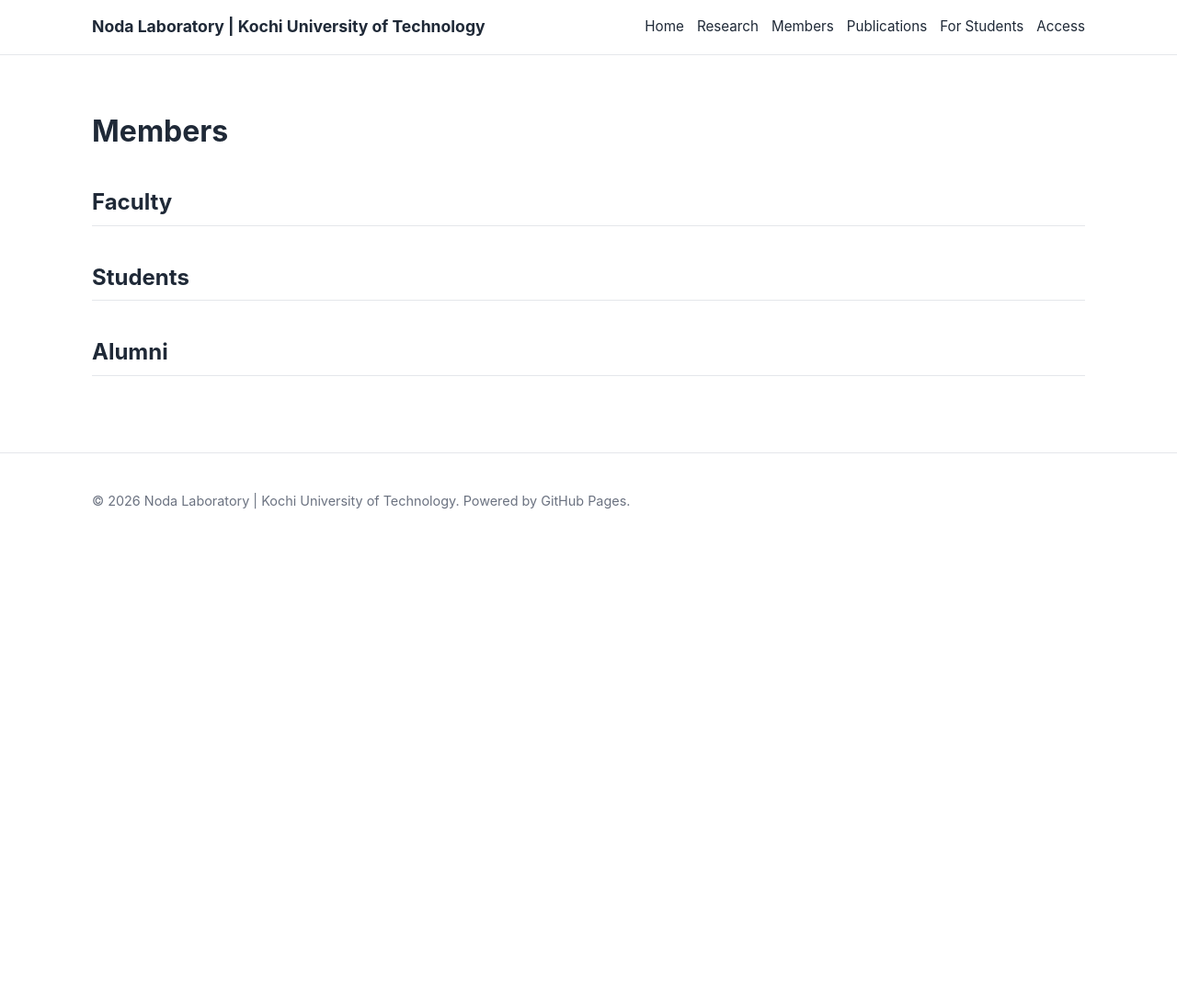
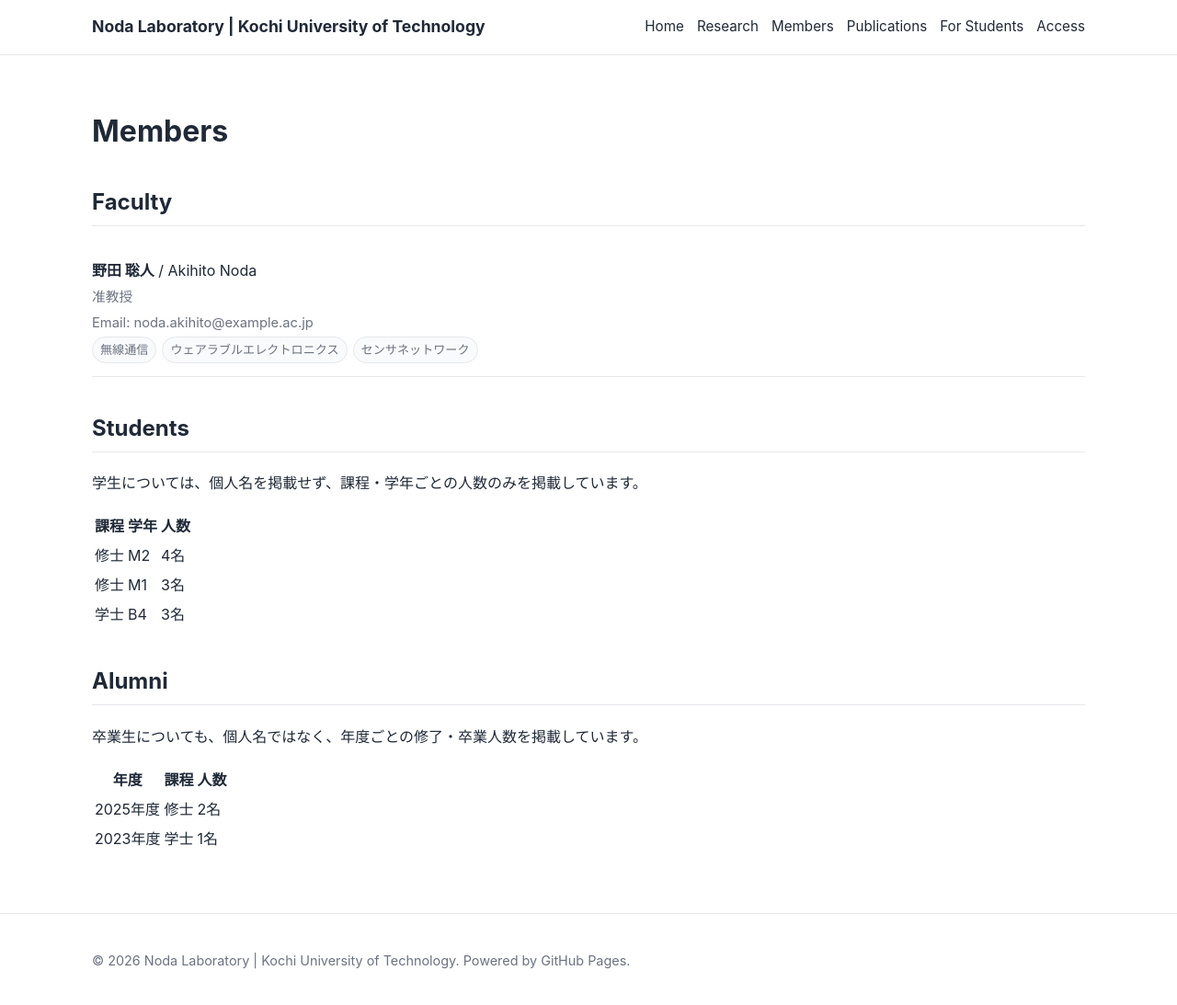
Before and after one commit to akihito-noda/lab-website, a Jekyll site: the page built from members.md, in a window 1280 px wide and 1096 px high. Shown: the top 1093 px of the window at 92% size. Built offline with Jekyll 4.4.1, drawn with Linux system fonts in a browser that asks for light colours.

Commit message:
Update members.md

```diff
--- a/members.md
+++ b/members.md
@@ -9,41 +9,66 @@ permalink: /members/
 ## Faculty
 
 <ul class="member-list">
-{% for m in site.data.members %}
-{% if m.group == "faculty" %}
+{% for m in site.data.members.faculty %}
   <li>
-    <strong>{{ m.name }}</strong>{% if m.name_en %} / {{ m.name_en }}{% endif %}<br>
+    <strong>{% if m.url %}<a href="{{ m.url }}">{{ m.name }}</a>{% else %}{{ m.name }}{% endif %}</strong>{% if m.name_en %} / {{ m.name_en }}{% endif %}<br>
     <span class="meta">{{ m.role }}</span><br>
     {% if m.email %}<span class="meta">Email: {{ m.email }}</span><br>{% endif %}
     {% for tag in m.interests %}<span class="tag">{{ tag }}</span>{% endfor %}
   </li>
-{% endif %}
 {% endfor %}
 </ul>
 
 ## Students
 
-<ul class="member-list">
-{% for m in site.data.members %}
-{% if m.group == "students" %}
-  <li>
-    <strong>{{ m.name }}</strong><br>
-    <span class="meta">{{ m.role }}</span><br>
-    {% for tag in m.interests %}<span class="tag">{{ tag }}</span>{% endfor %}
-  </li>
+<p>学生については、個人名を掲載せず、課程・学年ごとの人数のみを掲載しています。</p>
+
+<table>
+  <thead>
+    <tr>
+      <th>課程</th>
+      <th>学年</th>
+      <th>人数</th>
+    </tr>
+  </thead>
+  <tbody>
+{% for group in site.data.members.students %}
+{% for grade in group.grades %}
+{% if grade.count and grade.count > 0 %}
+    <tr>
+      <td>{{ group.degree }}</td>
+      <td>{{ grade.year }}</td>
+      <td>{{ grade.count }}名</td>
+    </tr>
 {% endif %}
 {% endfor %}
-</ul>
+{% endfor %}
+  </tbody>
+</table>
 
 ## Alumni
 
-<ul class="member-list">
-{% for m in site.data.members %}
-{% if m.group == "alumni" %}
-  <li>
-    <strong>{{ m.name }}</strong><br>
-    <span class="meta">{{ m.role }}{% if m.year %}, {{ m.year }}{% endif %}</span>
-  </li>
+<p>卒業生についても、個人名ではなく、年度ごとの修了・卒業人数を掲載しています。</p>
+
+<table>
+  <thead>
+    <tr>
+      <th>年度</th>
+      <th>課程</th>
+      <th>人数</th>
+    </tr>
+  </thead>
+  <tbody>
+{% for year in site.data.members.alumni %}
+{% for item in year.counts %}
+{% if item.count and item.count > 0 %}
+    <tr>
+      <td>{{ year.fiscal_year }}年度</td>
+      <td>{{ item.degree }}</td>
+      <td>{{ item.count }}名</td>
+    </tr>
 {% endif %}
 {% endfor %}
-</ul>
+{% endfor %}
+  </tbody>
+</table>
```
